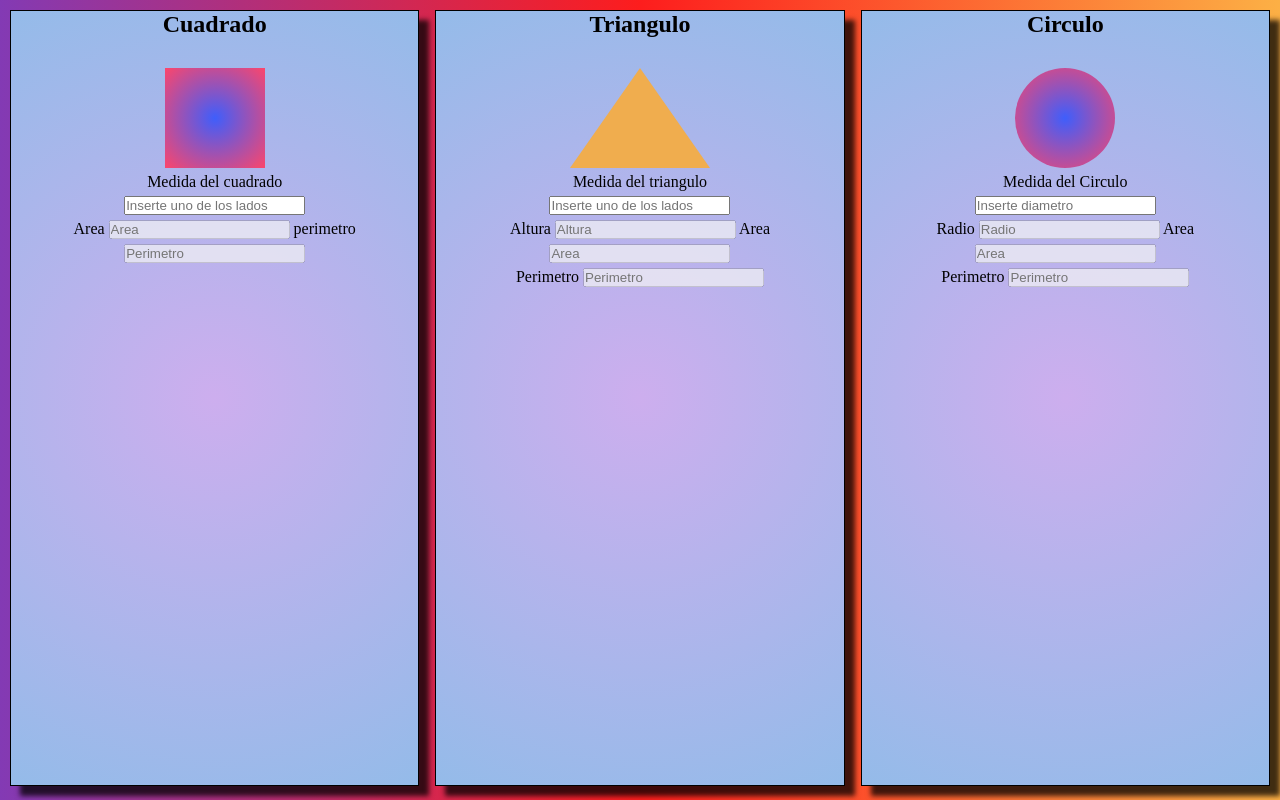
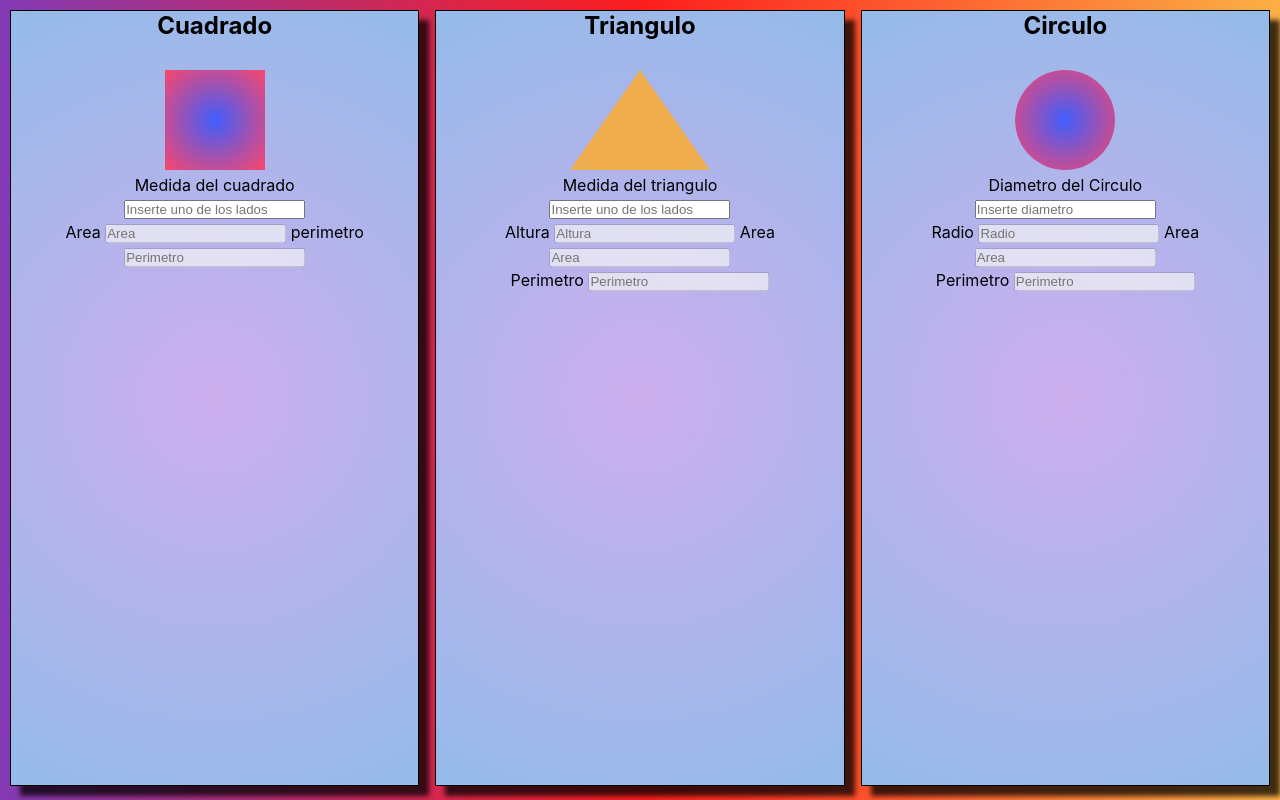
Before and after one commit to darko-132/figuras-geometricas, a plain HTML site: page index.html in a window 1280 px wide. Drawn offline with Linux system fonts and the light colour scheme.

Commit message:
se corrigio de medida a diametro en circulo y se cambio la tipografia

```diff
--- a/index.html
+++ b/index.html
@@ -45,7 +45,7 @@
             <h2>Circulo</h2>
             <div class="figureCircle"></div>
             <div class="inputFigures">
-                <label for="mc">Medida del Circulo</label><br>
+                <label for="mc">Diametro del Circulo</label><br>
                 <input type="text" class="medidaCiculo" id="mc" placeholder="Inserte diametro" onblur="circulo()"><br>
                 <label for="rc">Radio</label>
                 <input type="text" class="radioCirculo" id="rc" placeholder="Radio" disabled>
--- a/style.css
+++ b/style.css
@@ -6,6 +6,7 @@
 html{
     background: rgb(131,58,180);
 background: linear-gradient(90deg, rgba(131,58,180,1) 0%, rgba(253,29,29,1) 50%, rgba(252,176,69,1) 100%);
+font-family: -apple-system, BlinkMacSystemFont, 'Segoe UI', Roboto, Oxygen, Ubuntu, Cantarell, 'Open Sans', 'Helvetica Neue', sans-serif;
 }
 .contenedor{
     display: grid;
```
